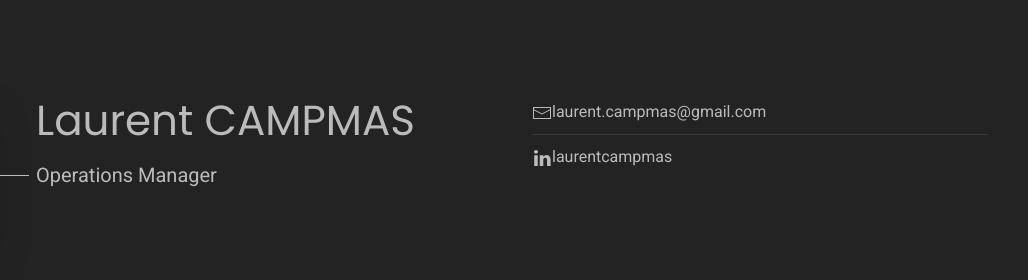
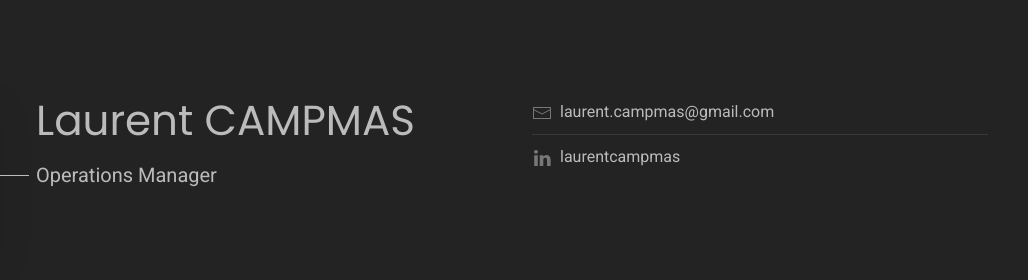
Before and after one commit to LaurentCampmas/laurentcampmas.github.io, a plain HTML site: page index.html in a window 1280 px wide. Shown: the top 280 px of the page, 252-1280 px from the left. Drawn offline with nearby package versions, Linux system fonts and the light colour scheme.

Commit message:
Update style.css

```diff
--- a/style.css
+++ b/style.css
@@ -125,7 +125,7 @@ section {
     margin-top: 10px;
     border-top: 1px solid rgba(0,0,0,0.05);
 }
-.lc-about  ul.contact i {
+.lc-about  ul.contact span {
     margin-right: 8px;
     color: #777;
 }
```
